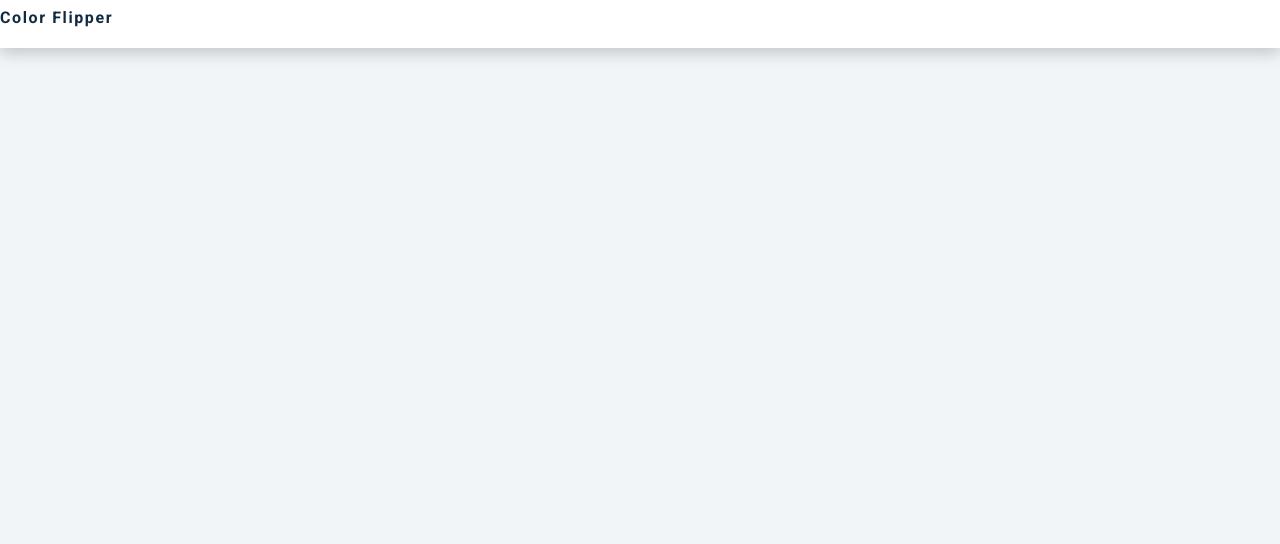
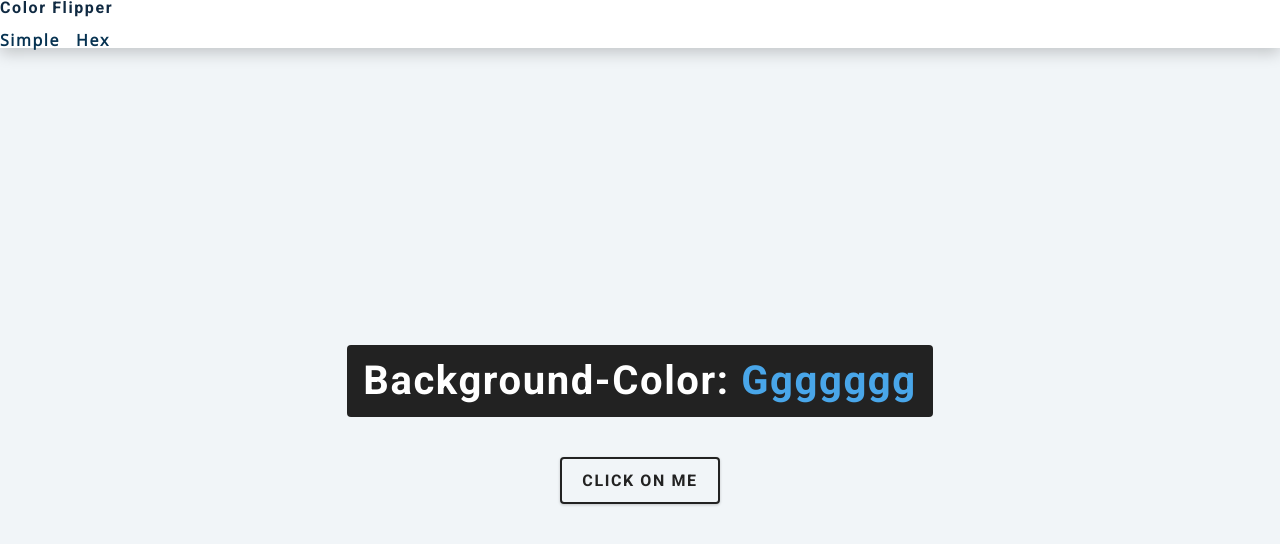
Before and after one commit to HayatGOUHI-byte/JavaScript-s-Project, a plain HTML site: page setup/index.html in a window 1280 px wide. Drawn offline with nearby package versions, Linux system fonts and the light colour scheme.

Commit message:
Update index.html

```diff
--- a/setup/index.html
+++ b/setup/index.html
@@ -11,7 +11,21 @@
   <body>
     <nav>
       <h4>color flipper</h4>
+      <ul class="nav-links">
+        <li>
+          <a href="index.html" >simple</a>
+        </li>
+        <li>
+          <a href="hex.html" >hex</a>
+        </li>
+      </ul>
     </nav>
+    <main>
+      <div class="container">
+        <h2>background-color: <span class="color">ggggggg</span></h2>
+        <button class="btn btn-hero" id="btn">click on me</button>
+      </div>
+    </main>
 
     <!-- javascript -->
     <script src="app.js"></script>
```
